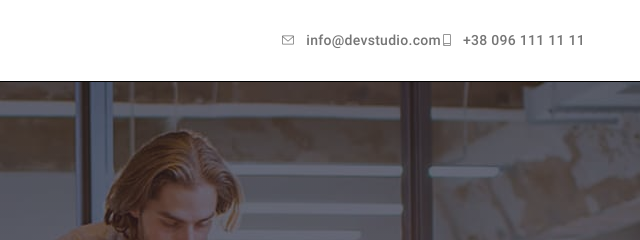
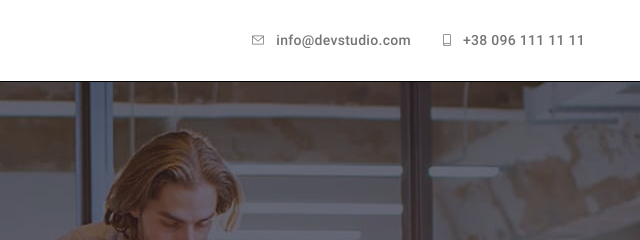
Before and after one commit to AnastasiiaOsadcha/-goit-markup-hw-05-, a plain HTML site: page index.html in a window 1280 px wide. Shown: the top 240 px of the page, 640-1280 px from the left. Drawn offline with Linux system fonts and the light colour scheme.

Commit message:
19/02/2
додано відстань між контактами

```diff
--- a/css/styles.css
+++ b/css/styles.css
@@ -240,7 +240,7 @@ body {
   display: flex;
   align-items: center;
   justify-content: space-between;
-  /* margin-left: 30px; */
+  margin-left: 30px;
   transition-duration: 250ms;
   transition-timing-function: cubic-bezier(0.4, 0, 0.2, 1);
 }
```
